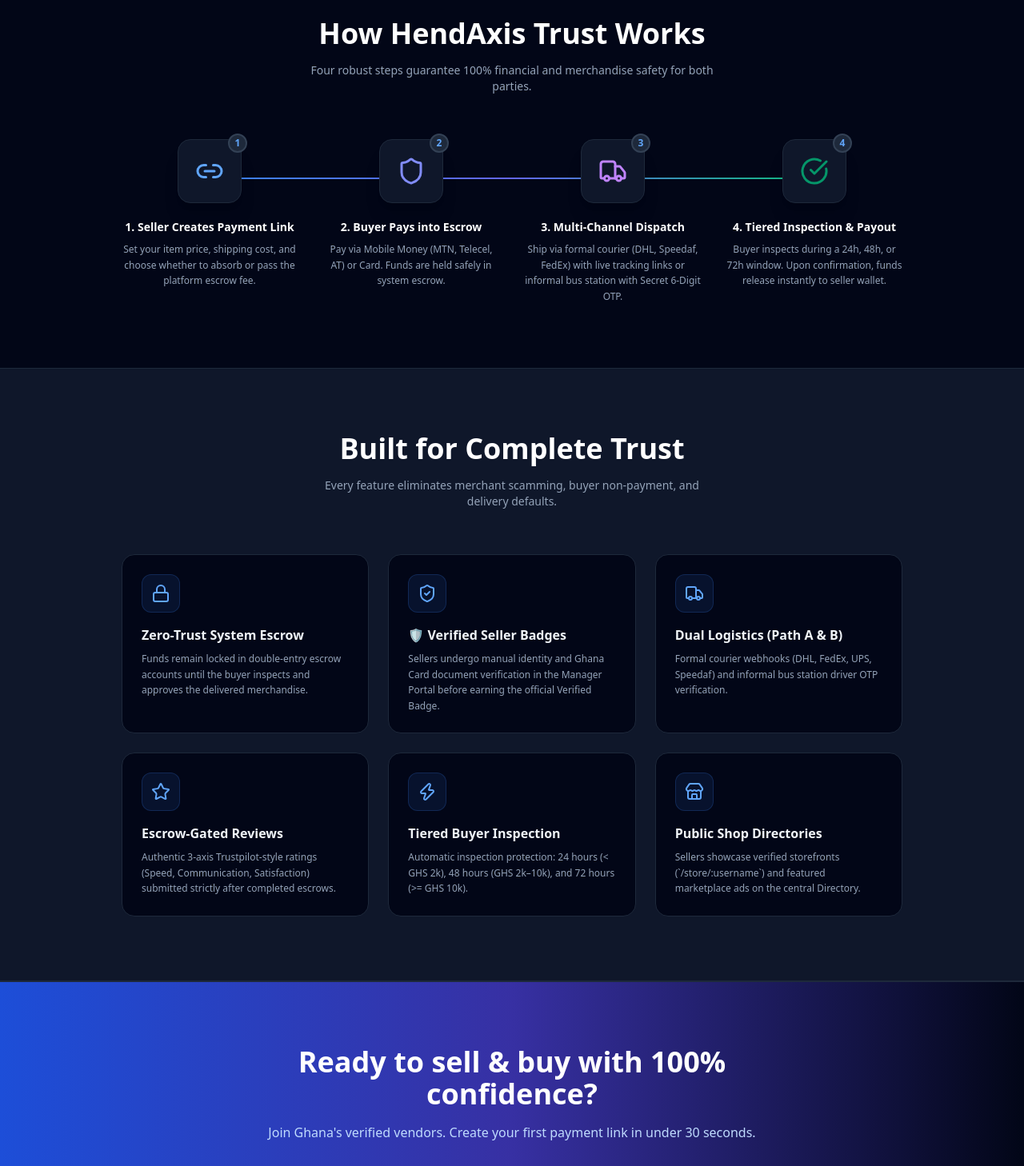
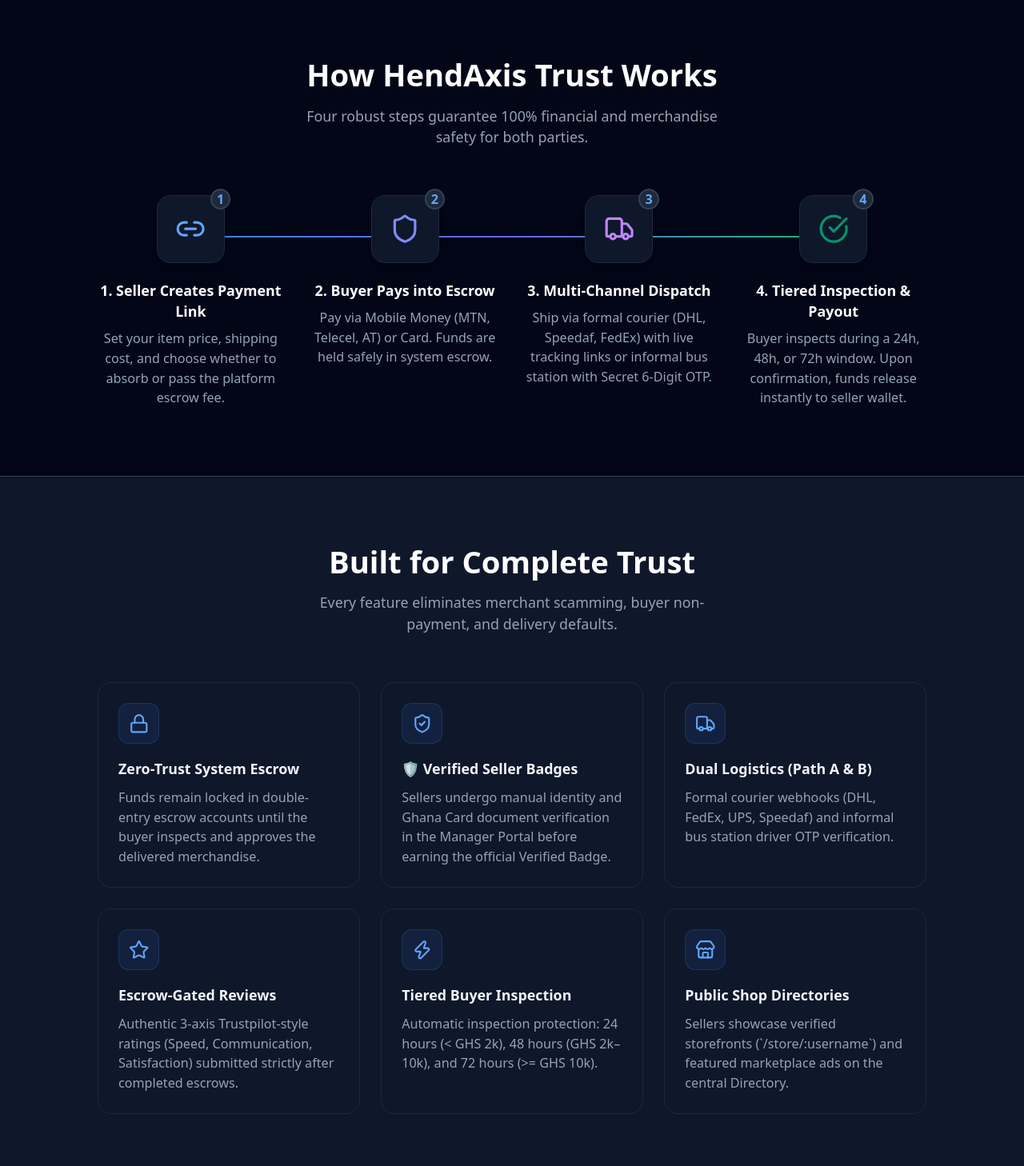
Before and after one commit to deedadey-dd/Hend_Trust, a React (Vite) app in the folder frontend/: page / in a window 1280 px wide. Shown: the part 920-2378 px from the top of the page at 80% size. Built offline with nearby package versions, Linux system fonts and the light colour scheme; no server answers.

Commit message:
text colour and size increases

```diff
--- a/frontend/src/index.css
+++ b/frontend/src/index.css
@@ -3,6 +3,10 @@
 @tailwind utilities;
 
 @layer base {
+  html {
+    font-size: 17px;
+  }
+
   html.dark {
     color-scheme: dark;
     background-color: #020617 !important;
@@ -16,17 +20,62 @@
 
   body {
     @apply transition-colors duration-200 antialiased;
+    font-size: 1.05rem; /* ~17.8px default body text size for large crisp typography */
+    line-height: 1.65;
   }
 
-  /* Keep pure white text on gradient banners and headers in all modes */
-  .bg-gradient-to-r .text-white,
-  .bg-gradient-to-b .text-white,
-  .bg-gradient-to-br .text-white,
-  .bg-gradient-to-tr .text-white,
+  /* Noticeably scale up text utility classes across the entire platform */
+  .text-\[10px\],
+  .text-\[11px\] {
+    font-size: 0.875rem !important; /* 15px instead of 10px/11px */
+    line-height: 1.35rem !important;
+  }
+
+  .text-xs {
+    font-size: 0.95rem !important; /* ~16.2px instead of 12px */
+    line-height: 1.45rem !important;
+  }
+
+  .text-sm {
+    font-size: 1.05rem !important; /* ~17.8px instead of 14px */
+    line-height: 1.55rem !important;
+  }
+
+  .text-base {
+    font-size: 1.15rem !important; /* ~19.5px instead of 16px */
+    line-height: 1.65rem !important;
+  }
+
+  .text-lg {
+    font-size: 1.25rem !important; /* ~21.2px instead of 18px */
+    line-height: 1.75rem !important;
+  }
+
+  .text-xl {
+    font-size: 1.4rem !important; /* ~23.8px */
+    line-height: 1.85rem !important;
+  }
+
+  /* Keep pure white and light text on all gradient banners, primary buttons, and headers in all modes */
+  [class*="bg-gradient"] h1,
+  [class*="bg-gradient"] h2,
+  [class*="bg-gradient"] h3,
+  [class*="bg-gradient"] h4,
+  [class*="bg-gradient"] .text-white,
   header .text-white,
   button.bg-blue-600,
-  button.bg-indigo-600 {
+  button.bg-indigo-600,
+  a.bg-blue-600,
+  a.bg-indigo-600 {
     color: #ffffff !important;
+  }
+
+  [class*="bg-gradient"] .text-blue-200 {
+    color: #bfdbfe !important;
+  }
+
+  [class*="bg-gradient"] .text-slate-300 {
+    color: #cbd5e1 !important;
   }
 
   /* When Light Mode is active, adapt dark container background sections gracefully */
@@ -35,7 +84,7 @@
     color: #0f172a !important;
   }
   html.light .bg-slate-900:not([class*="bg-gradient"]) {
-    background-color: #f1f5f9 !important;
+    background-color: #f8fafc !important;
     color: #0f172a !important;
   }
   html.light .border-slate-800, html.light .border-slate-700 {
@@ -47,11 +96,42 @@
     color: #0f172a !important;
   }
   html.light header nav a {
-    color: #334155 !important;
+    color: #1e293b !important;
   }
   html.light header nav a:hover {
     color: #2563eb !important;
     background-color: #eff6ff !important;
+  }
+
+  /* High-contrast Light Mode Text Legibility Fixes for Headings & Text on white backgrounds */
+  html.light .text-slate-100:not([class*="bg-gradient"] *),
+  html.light .text-slate-200:not([class*="bg-gradient"] *) {
+    color: #0f172a !important; /* crisp dark slate-900 for card headings on white backgrounds */
+  }
+
+  html.light .text-slate-400:not([class*="bg-gradient"] *),
+  html.light .text-gray-400:not([class*="bg-gradient"] *) {
+    color: #475569 !important; /* slate-600 instead of slate-400 */
+  }
+
+  html.light .text-slate-500:not([class*="bg-gradient"] *),
+  html.light .text-gray-500:not([class*="bg-gradient"] *) {
+    color: #334155 !important; /* slate-700 instead of slate-500 */
+  }
+
+  html.light .text-slate-600:not([class*="bg-gradient"] *),
+  html.light .text-gray-600:not([class*="bg-gradient"] *) {
+    color: #1e293b !important; /* slate-800 instead of slate-600 */
+  }
+
+  html.light .text-slate-300:not([class*="bg-gradient"] *),
+  html.light .text-gray-300:not([class*="bg-gradient"] *) {
+    color: #475569 !important; /* slate-600 */
+  }
+
+  html.light input::placeholder,
+  html.light textarea::placeholder {
+    color: #64748b !important;
   }
 
   /* Comprehensive Dark Mode Rules for All Pages, Cards, Tables & Modals */
--- a/frontend/src/views/HomeView.tsx
+++ b/frontend/src/views/HomeView.tsx
@@ -177,10 +177,10 @@
       </section>
 
       {/* ── How it works ── */}
-      <section className="max-w-5xl mx-auto px-6 py-20 bg-slate-950 text-white">
+      <section className="max-w-5xl mx-auto px-6 py-20 text-slate-900 dark:text-white">
         <div className="text-center mb-14">
-          <h2 className="text-3xl sm:text-4xl font-black mb-4">How HendAxis Trust Works</h2>
-          <p className="text-slate-400 max-w-lg mx-auto text-sm">Four robust steps guarantee 100% financial and merchandise safety for both parties.</p>
+          <h2 className="text-3xl sm:text-4xl font-black mb-4 text-slate-900 dark:text-white">How HendAxis Trust Works</h2>
+          <p className="text-slate-600 dark:text-slate-400 max-w-lg mx-auto text-sm font-medium">Four robust steps guarantee 100% financial and merchandise safety for both parties.</p>
         </div>
 
         <div className="relative">
@@ -192,14 +192,14 @@
               const Icon = step.icon;
               return (
                 <div key={i} className="flex flex-col items-center text-center">
-                  <div className={`relative z-10 h-20 w-20 rounded-2xl bg-slate-900 border border-slate-800 flex items-center justify-center mb-5 shadow-xl`}>
+                  <div className="relative z-10 h-20 w-20 rounded-2xl bg-white dark:bg-slate-900 border border-slate-200 dark:border-slate-800 flex items-center justify-center mb-5 shadow-xl">
                     <Icon className={`h-9 w-9 ${step.color}`} />
-                    <span className="absolute -top-2 -right-2 h-6 w-6 rounded-full bg-slate-800 border-2 border-slate-700 flex items-center justify-center text-xs font-black text-blue-400">
+                    <span className="absolute -top-2 -right-2 h-6 w-6 rounded-full bg-slate-100 dark:bg-slate-800 border-2 border-slate-300 dark:border-slate-700 flex items-center justify-center text-xs font-black text-blue-600 dark:text-blue-400">
                       {i + 1}
                     </span>
                   </div>
-                  <h3 className="font-bold text-white mb-2 text-sm">{step.title}</h3>
-                  <p className="text-slate-400 text-xs leading-relaxed">{step.desc}</p>
+                  <h3 className="font-bold text-slate-900 dark:text-white mb-2 text-sm">{step.title}</h3>
+                  <p className="text-slate-600 dark:text-slate-400 text-xs leading-relaxed">{step.desc}</p>
                 </div>
               );
             })}
@@ -208,23 +208,23 @@
       </section>
 
       {/* ── Features ── */}
-      <section className="bg-slate-900 border-y border-slate-800 text-white">
+      <section className="bg-slate-50/80 dark:bg-slate-900 border-y border-slate-200 dark:border-slate-800 text-slate-900 dark:text-white">
         <div className="max-w-5xl mx-auto px-6 py-20">
           <div className="text-center mb-14">
-            <h2 className="text-3xl sm:text-4xl font-black mb-4">Built for Complete Trust</h2>
-            <p className="text-slate-400 max-w-lg mx-auto text-sm">Every feature eliminates merchant scamming, buyer non-payment, and delivery defaults.</p>
+            <h2 className="text-3xl sm:text-4xl font-black mb-4 text-slate-900 dark:text-white">Built for Complete Trust</h2>
+            <p className="text-slate-600 dark:text-slate-400 max-w-lg mx-auto text-sm font-medium">Every feature eliminates merchant scamming, buyer non-payment, and delivery defaults.</p>
           </div>
 
           <div className="grid grid-cols-1 sm:grid-cols-2 lg:grid-cols-3 gap-6">
             {FEATURES.map((f, i) => {
               const Icon = f.icon;
               return (
-                <div key={i} className="bg-slate-950 rounded-2xl p-6 border border-slate-800 hover:border-blue-500/50 hover:shadow-xl transition-all group">
+                <div key={i} className="bg-white dark:bg-slate-950 rounded-2xl p-6 border border-slate-200 dark:border-slate-800 hover:border-blue-500/50 hover:shadow-xl transition-all group">
                   <div className="h-12 w-12 rounded-xl bg-blue-500/10 border border-blue-500/20 flex items-center justify-center mb-4 group-hover:bg-blue-600/20 transition-colors">
-                    <Icon className="h-6 w-6 text-blue-400" />
+                    <Icon className="h-6 w-6 text-blue-600 dark:text-blue-400" />
                   </div>
-                  <h3 className="font-bold text-slate-100 mb-2">{f.title}</h3>
-                  <p className="text-slate-400 text-xs leading-relaxed">{f.desc}</p>
+                  <h3 className="font-bold text-slate-900 dark:text-slate-100 mb-2">{f.title}</h3>
+                  <p className="text-slate-600 dark:text-slate-400 text-xs leading-relaxed">{f.desc}</p>
                 </div>
               );
             })}
@@ -235,8 +235,8 @@
       {/* ── CTA ── */}
       <section className="bg-gradient-to-r from-blue-700 via-indigo-800 to-slate-950 text-white border-t border-slate-800">
         <div className="max-w-3xl mx-auto px-6 py-20 text-center">
-          <h2 className="text-3xl sm:text-4xl font-black mb-4">Ready to sell & buy with 100% confidence?</h2>
-          <p className="text-blue-200 mb-8 text-base">Join Ghana's verified vendors. Create your first payment link in under 30 seconds.</p>
+          <h2 className="text-3xl sm:text-4xl font-black mb-4 !text-white">Ready to sell & buy with 100% confidence?</h2>
+          <p className="!text-blue-200 mb-8 text-base font-medium">Join Ghana's verified vendors. Create your first payment link in under 30 seconds.</p>
           <div className="flex flex-wrap gap-4 justify-center">
             {isAuthenticated ? (
               <Link to="/dashboard/create-link"
```
Also changed, not shown: frontend/src/components/Navbar.tsx (+14 -55 lines), frontend/src/views/HelpView.tsx (+32 -32 lines), 1 other file (tests, documents, lock files or other folders).
